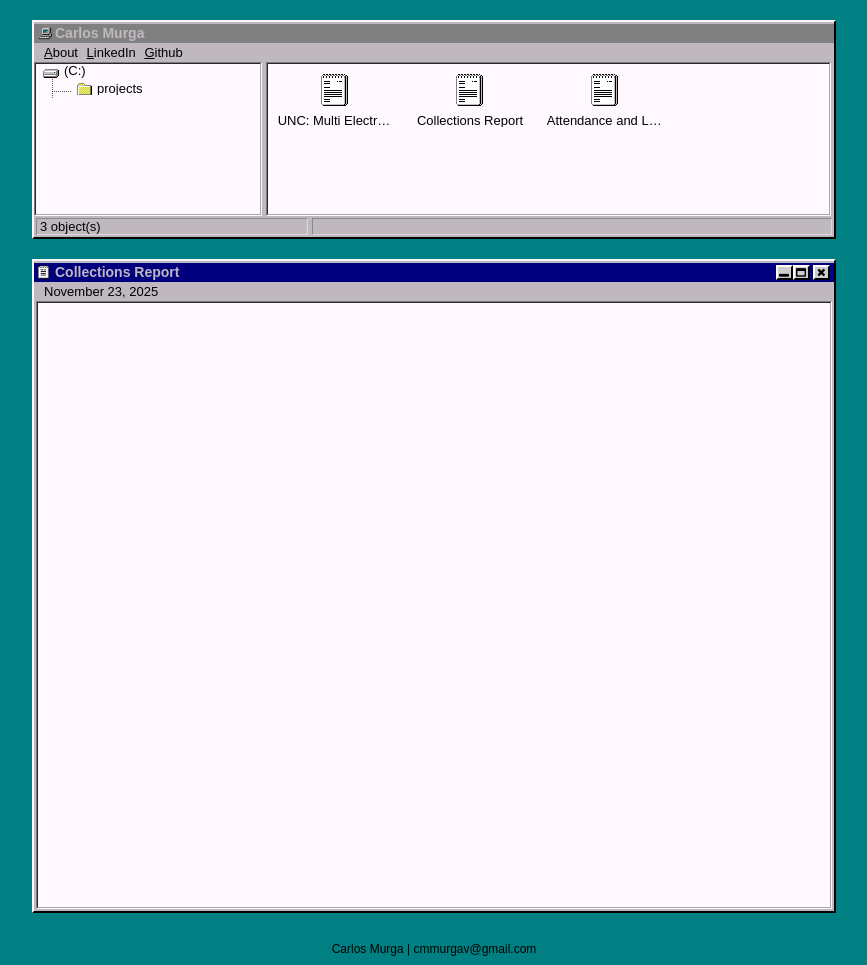
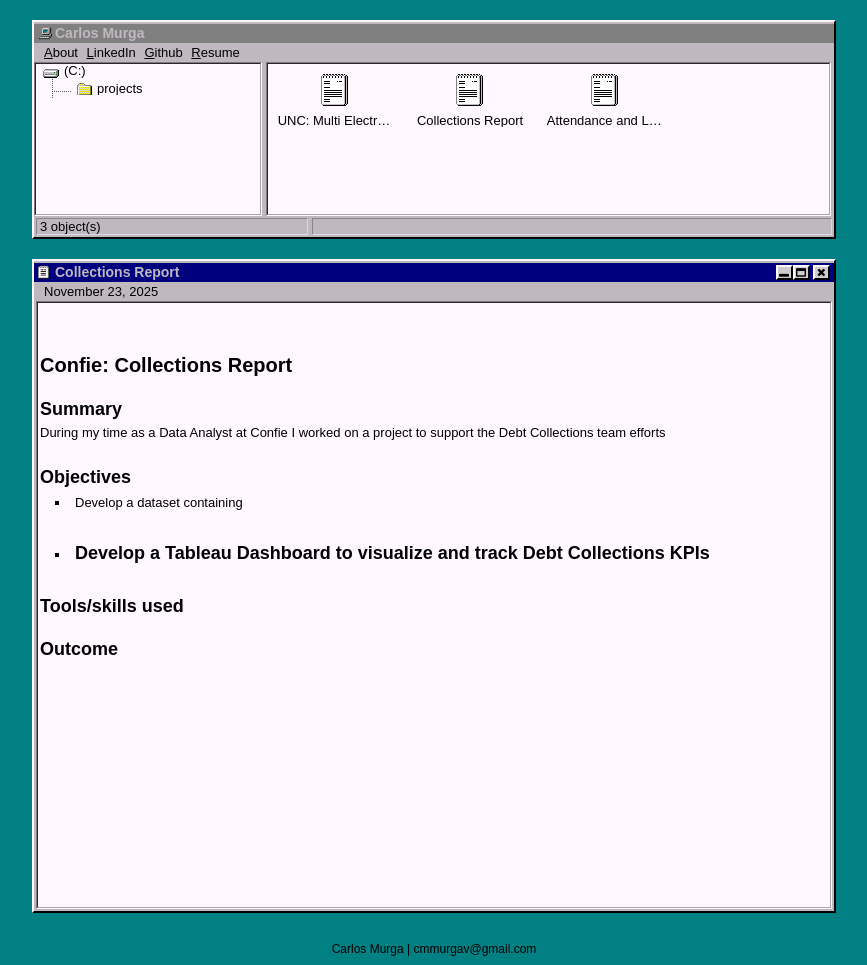
Before and after one commit to cmurga95/cmurga95.github.io, a Jekyll site: the page built from _posts/2025-11-23-Collections.md, in a window 1280 px wide. Shown: the whole page, without its empty margins (206-1073 px from the left). Built offline with Jekyll 4.4.1, drawn with Linux system fonts in a browser that asks for light colours.

Commit message:
updateresume

```diff
--- a/_includes/topbar.html
+++ b/_includes/topbar.html
@@ -10,4 +10,7 @@
   <a href="https://github.com/cmurga95" target="_blank"
     ><li><u>G</u>ithub</li></a
   >
+  <a href="/assets\attachments\resume.pdf" target="_blank"
+    ><li><u>R</u>esume</li></a
+  >
 </ul>
--- a/_posts/2025-11-23-Collections.md
+++ b/_posts/2025-11-23-Collections.md
@@ -4,3 +4,19 @@ title: "Collections Report"
 mermaid: true
 tags: projects
 ---
+
+# Confie: Collections Report
+
+## Summary
+
+During my time as a Data Analyst at Confie I worked on a project to support the Debt Collections team efforts
+
+## Objectives
+
+- Develop a dataset containing
+- Develop a Tableau Dashboard to visualize and track Debt Collections KPIs
+-
+
+## Tools/skills used
+
+## Outcome
```
Also changed, not shown: _posts/2025-11-23-UNC - Multi Electrode Array.md (+4 -0 lines), 1 other file.
